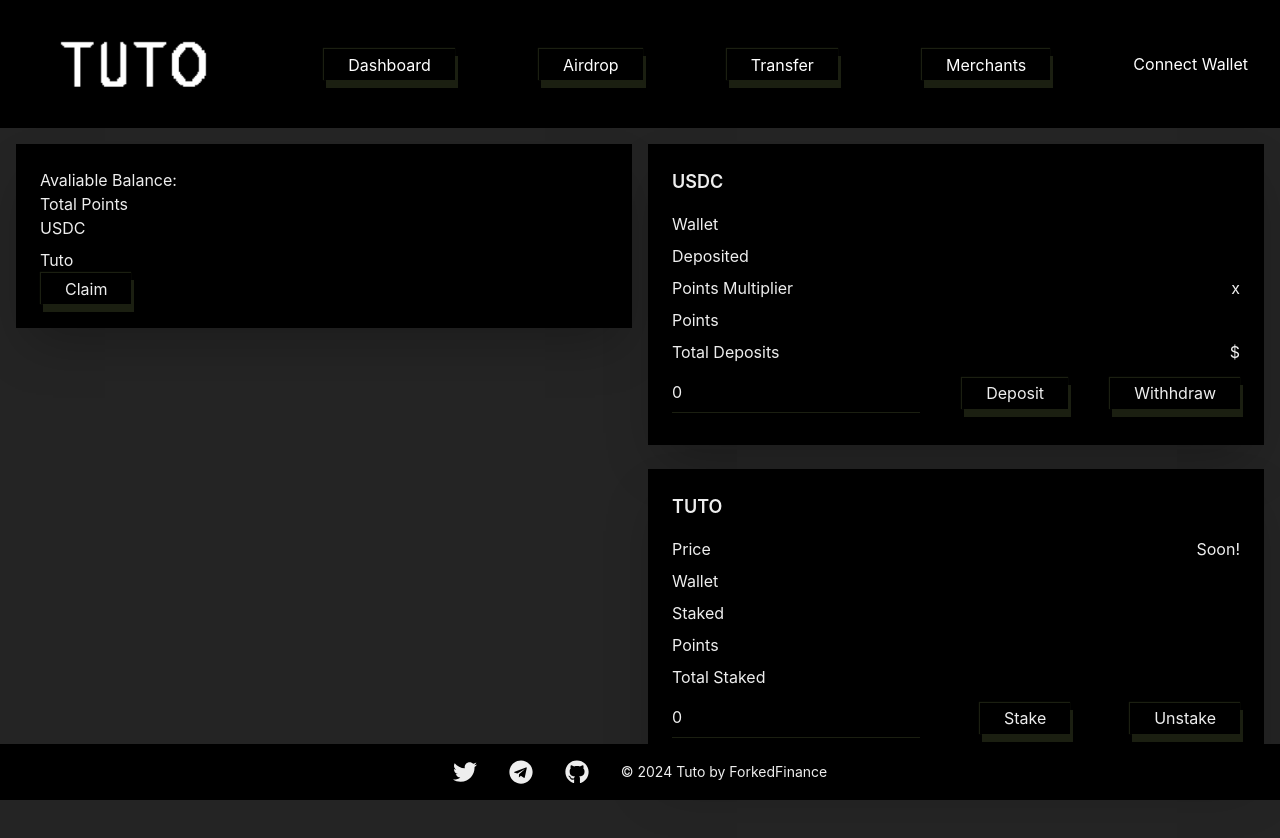
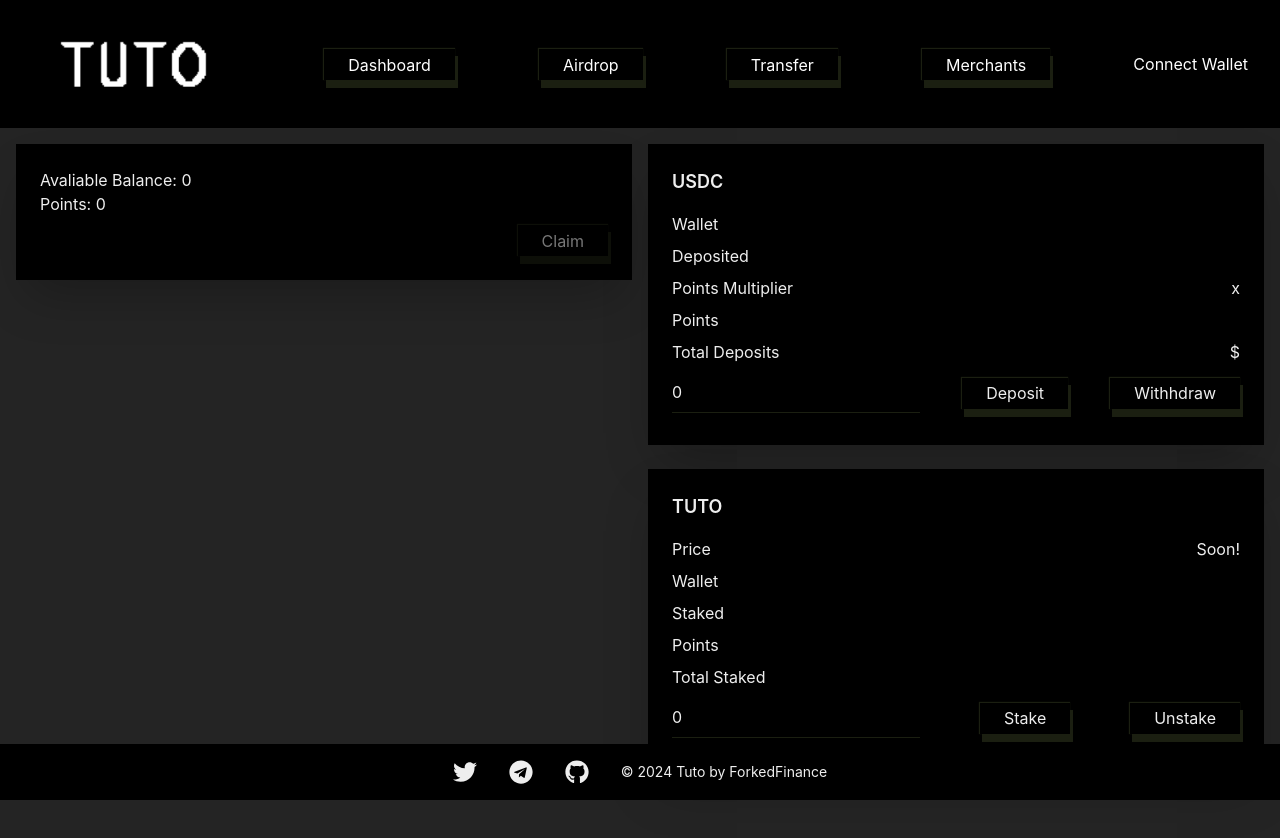
Before and after one commit to bb-face/forkedfinance-front-end, a React (Vite) app: page /dashboard in a window 1280 px wide. Shown: the top 838 px of the page. Built offline with nearby package versions, Linux system fonts and the light colour scheme.

Commit message:
Disable claim button

```diff
--- a/src/atoms/Button.jsx
+++ b/src/atoms/Button.jsx
@@ -1,6 +1,6 @@
 import React, { useState } from "react";
 
-const Button = ({ children, type, onClick }) => {
+const Button = ({ children, type, onClick, disabled }) => {
   const [isPressed, setIsPressed] = useState(false);
 
   const handleMouseEnter = () => setIsPressed(false);
@@ -14,12 +14,14 @@ const Button = ({ children, type, onClick }) => {
       onMouseEnter={handleMouseEnter}
       onMouseLeave={handleMouseLeave}
       onMouseDown={handleClick}
+      disabled={disabled}
       onMouseUp={() => setIsPressed(false)}
       className="button px-6 h-8 bg-primary cursor-pointer select-none border-t border-l border-button-border
     active:translate-y-2
 		active:[box-shadow:0_0px_0_0_var(--tw-shadow-color),0_0px_0_0_var(--tw-shadow-color)]
     transition-all duration-150 [box-shadow:3px_8px_0_0_var(--tw-shadow-color),0_0_1px_0_var(--tw-shadow-color)]
-		hover:translate-y-1 hover:[box-shadow:2px_3px_0_0_var(--tw-shadow-color),0_0_1px_0_var(--tw-shadow-color)]"
+		hover:translate-y-1 hover:[box-shadow:2px_3px_0_0_var(--tw-shadow-color),0_0_1px_0_var(--tw-shadow-color)]
+		disabled:cursor-not-allowed disabled:opacity-50"
       style={{
         "--tw-shadow-color": "#1b1f11",
       }}
--- a/src/components/Dashboard/AvailableBalance.jsx
+++ b/src/components/Dashboard/AvailableBalance.jsx
@@ -2,27 +2,29 @@ import React from "react";
 
 import Button from "../../atoms/Button";
 
-function AvailableBalance({ balance, totalFeeClaimableRewards }) {
+function AvailableBalance({ balance, points }) {
   return (
     <>
-      Avaliable Balance: <span>{balance}</span>
-      <div>Total Points</div>
-      <div className="flex justify-between items-center mb-2">
-        <div>USDC</div>
-        <div>{totalFeeClaimableRewards}</div>
+      <div className="items-center mb-2">
+        <div>
+          Avaliable Balance: <span>{balance || 0}</span>
         </div>
-      <div className="cardRow">
-        <div>Tuto</div>
+        <div>
+          Points: <span>{points || 0}</span>
         </div>
+      </div>
+      <div className="flex justify-end">
         <Button
           type="button"
           className="cardButton"
+          disabled="true"
           onClick={() => {
             console.log("-- claim rewards not active yet!");
           }}
         >
           Claim
         </Button>
+      </div>
     </>
   );
 }
--- a/src/pages/Dashboard.jsx
+++ b/src/pages/Dashboard.jsx
@@ -48,6 +48,7 @@ function Dashboard() {
     useState(null);
 
   const [ffSupply, setFFSupply] = useState(null);
+  const [points, setPoints] = useState(0);
 
   const [ffBalance, setFFBalance] = useState(null);
   const [ffStakedAmounts, setFFStakedAmounts] = useState(null);
@@ -176,10 +177,7 @@ function Dashboard() {
       <div className="flex flex-wrap -mx-2">
         <div className="w-1/2 px-2">
           <div className=" p-6 shadow-2xl bg-primary">
-            <AvailableBalance
-              balance={balance}
-              totalFeeClaimableRewards={totalFeeClaimableRewards}
-            />
+            <AvailableBalance balance={balance} points={points} />
           </div>
         </div>
         <div className="w-1/2 px-2">
```
Lines whose indentation alone changed are shown as unchanged.
